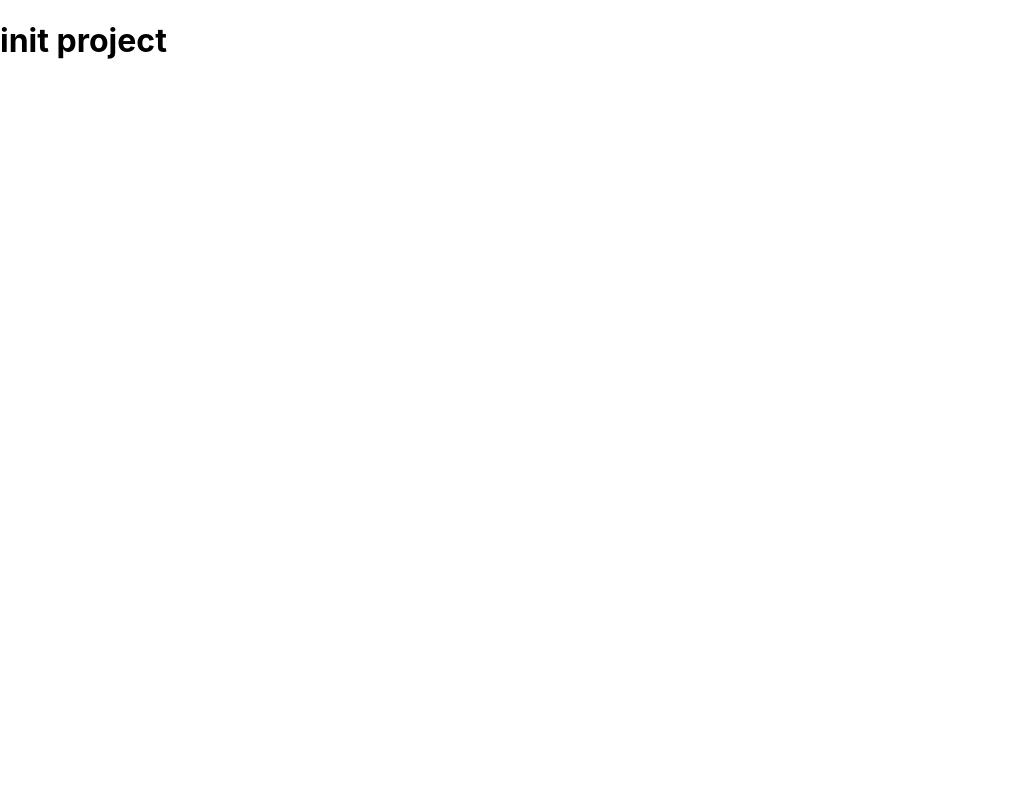
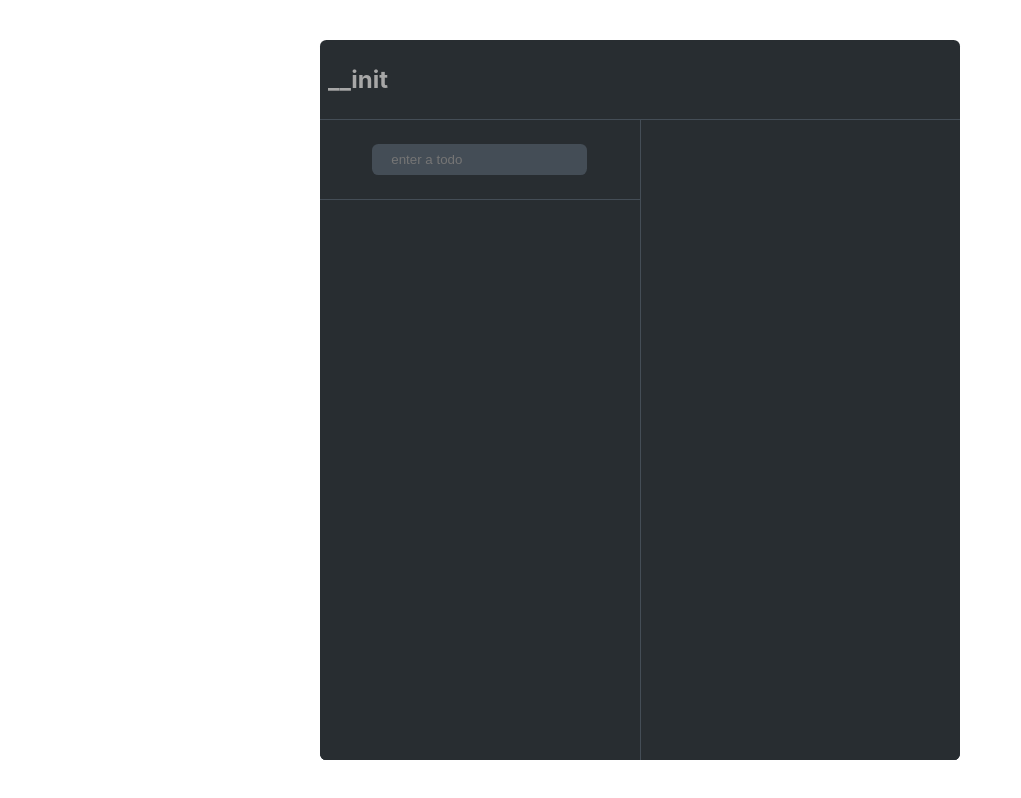
Before and after one commit to YumeT023/todo-list, a React (Create React App) app: page / in a window 1280 px wide. Shown: the whole page, without its empty margins (0-1021 px from the left). Built offline with nearby package versions, Linux system fonts and the light colour scheme.

Commit message:
feat: allow to create todo and edit its status

```diff
--- a/src/App.css
+++ b/src/App.css
@@ -1,38 +1,28 @@
-.App {
-  text-align: center;
+@import url("assets/styles/base.css");
+@import url("assets/styles/todo-manage.css");
+
+:root {
+  --dark1: #282d31;
+  --grey1: #444d56;
+  --grey2: #43434c;
+  --green: #65e284;
+  --red1: #d52b2a;
+
+  --whitesmoke1: #a7a7a7;
 }
 
-.App-logo {
-  height: 40vmin;
-  pointer-events: none;
+*,
+::after,
+::before {
+  box-sizing: border-box;
 }
 
-@media (prefers-reduced-motion: no-preference) {
-  .App-logo {
-    animation: App-logo-spin infinite 20s linear;
-  }
+::-webkit-scrollbar {
+  background-color: var(--dark1);
+  width: 0.28rem;
 }
 
-.App-header {
-  background-color: #282c34;
-  min-height: 100vh;
-  display: flex;
-  flex-direction: column;
-  align-items: center;
-  justify-content: center;
-  font-size: calc(10px + 2vmin);
-  color: white;
+::-webkit-scrollbar-thumb {
+  background-color: var(--green);
+  border-radius: 5rem;
 }
-
-.App-link {
-  color: #61dafb;
-}
-
-@keyframes App-logo-spin {
-  from {
-    transform: rotate(0deg);
-  }
-  to {
-    transform: rotate(360deg);
-  }
-}
--- a/src/App.tsx
+++ b/src/App.tsx
@@ -1,8 +1,104 @@
-import React from "react";
+import React, { ChangeEvent, FormEvent, useEffect, useState } from "react";
+import { TodoList } from "./models/Todo.model";
+import { Container, Item, TextInput } from "./components";
+import { mapToProp } from "./utils/map-to-prop";
 import "./App.css";
 
 const App = () => {
-  return <h1>init project</h1>;
+  const [state, setState] = useState<TodoList>([]);
+  const [inputVal, setInputVal] = useState("");
+  const [lastIdx, setLastIdx] = useState(0);
+
+  useEffect(() => console.log(lastIdx), [lastIdx]);
+
+  useEffect(() => {
+    const _performLastIndexFind = () => {
+      const indexes = mapToProp(state, "idx");
+      const last = Math.max(...indexes, lastIdx);
+      setLastIdx(last);
+    };
+
+    _performLastIndexFind();
+  }, []);
+
+  const handleCheck = (idx: number) => {
+    const _state = state.slice();
+    const _idx = state.findIndex((item) => item.idx === idx);
+
+    _state[_idx] = { ..._state[_idx], isComplete: true };
+
+    setState(_state);
+  };
+
+  const handleChange = (event: ChangeEvent<HTMLInputElement>) => {
+    const { value } = event.target;
+    setInputVal(value);
+  };
+
+  const _resetInputValue = () => setInputVal("");
+
+  const _createTodo = (content: string) => {
+    setLastIdx((prevLast) => prevLast + 1);
+
+    return {
+      content,
+      idx: lastIdx,
+      isComplete: false,
+    };
+  };
+
+  const handleSubmit = (event: FormEvent) => {
+    event.preventDefault();
+
+    const _todo = _createTodo(inputVal);
+
+    setState((prevState) => prevState.concat(_todo));
+
+    _resetInputValue();
+  };
+
+  return (
+    <Container className="container container--flex-and-center-all">
+      <Container className="container__box rounded--box">
+        <header className="container__header container--flex-and-center-y">
+          <h2>__init</h2>
+        </header>
+
+        <main className="container__main">
+          <section className="container__section">
+            <form
+              className="container__form container--flex-and-center-all"
+              spellCheck={false}
+              onSubmit={handleSubmit}
+            >
+              <TextInput
+                placeholder="enter a todo"
+                value={inputVal}
+                onChange={handleChange}
+              />
+            </form>
+
+            <div className="container__list">
+              {state.map(
+                (item) =>
+                  !item.isComplete && (
+                    <Item item={item} onChange={() => handleCheck(item.idx)} />
+                  )
+              )}
+            </div>
+          </section>
+
+          <section className="container__section">
+            <div className="container__list">
+              {state.map((item) => {
+                return item.isComplete && <Item item={item} />;
+              })}
+            </div>
+          </section>
+        </main>
+      </Container>
+    </Container>
+  );
 };
 
 export default App;
```
